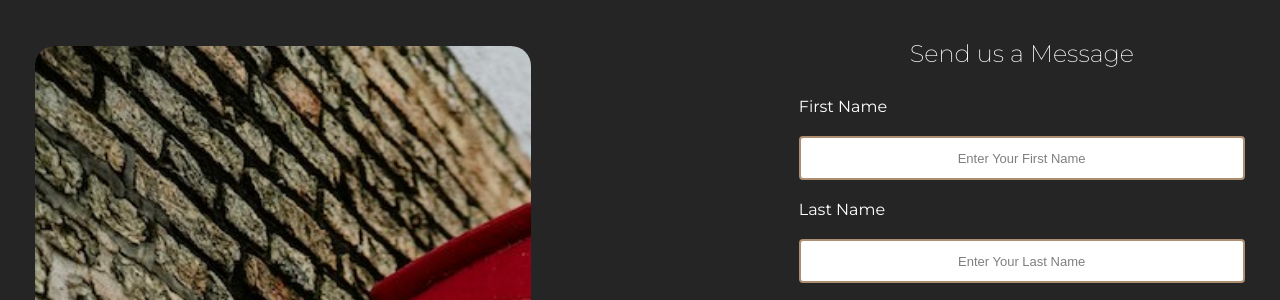
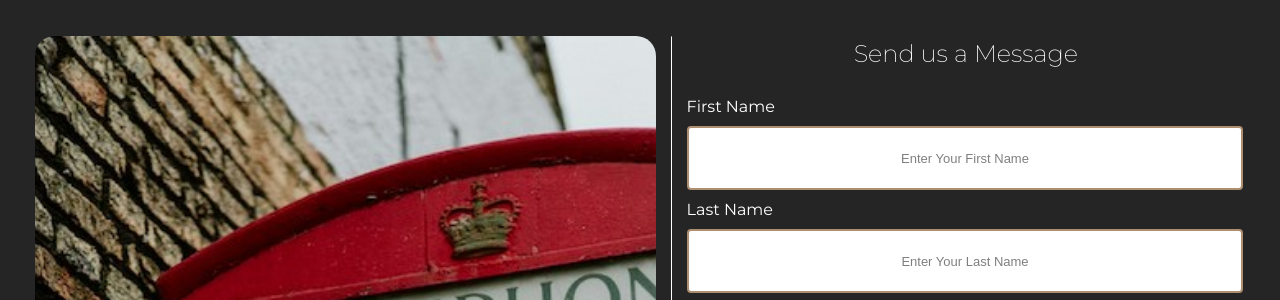
Before and after one commit to RazmikMovsisyan/light_trails, a plain HTML site: page contact.html in a window 1280 px wide. Shown: the part 75-375 px from the top of the page. Drawn offline with Linux system fonts and the light colour scheme.

Commit message:
HTML: Changed Contact Form Elements for a better Look on Laptop and Desktop

```diff
--- a/assets/styles.css
+++ b/assets/styles.css
@@ -28,7 +28,8 @@ section {
     margin: 20px 0 20px 0;
 }
 
-h1, h2,
+h1,
+h2,
 h4,
 p,
 .gallery-title {
@@ -131,7 +132,7 @@ footer p {
 }
 
 .contact-us {
-    display:flex;
+    display: flex;
     flex-direction: row;
     align-items: baseline;
     gap: 2px;
@@ -141,6 +142,7 @@ footer p {
     color: #ad8e70;
     font-size: 0.9rem;
 }
+
 /* Begin of Gallery  */
 
 .gallery-container {
@@ -215,7 +217,9 @@ footer p {
 
 
 
-input, textarea, button {
+input,
+textarea,
+button {
     border: 2px solid #ad8e70;
     width: 99%;
     height: 40px;
@@ -223,14 +227,14 @@ input, textarea, button {
     margin: 20px auto 20px auto;
     outline: none;
 
-  }
+}
 
 ::placeholder {
     color: #000;
     font-size: small;
     text-align: center;
     opacity: 0.5;
-  }
+}
 
 textarea {
     height: 200px;
@@ -242,12 +246,14 @@ button {
     color: #252525;
     padding: 15px;
     background-color: #ad8e70;
-    color: #fff;}
+    color: #fff;
+}
 
 button:hover {
     background-color: #fff;
     color: #ad8e70;
 }
+
 /* End of Contact.html */
 
 /* Begin of Responsive Tablet and Desktop Version */
@@ -279,6 +285,7 @@ button:hover {
     .contact-paragraph {
         background-image: url(../assets/images/contact-form-background-photo-telefon-box.jpg);
         background-size: cover;
+        background-position: top;
         width: 100%;
         height: 700px;
         background-repeat: no-repeat;
@@ -295,9 +302,28 @@ button:hover {
         justify-content: space-evenly;
         margin: 35px;
     }
-    }
 
     .contact-form {
         width: 90%;
     }
+
+    hr.vertical {
+        width: 2px;
+        height: 700px;
+        background-color: #ffffff;
+    }
+
+    hr.vertical {
+        width: 2px;
+        height: 700px;
+        background-color: #ffffff;
+        margin: 0 5px;
+    }
+
+    input,
+    textarea,
+    button {
+        margin: 10px auto;
+        padding: 10px 0;
+    }
 }
--- a/contact.html
+++ b/contact.html
@@ -49,7 +49,7 @@
                 or are ready to book your session, feel free to get in touch with us.
             </p>
         </div>
-        <hr>
+        <hr class="vertical">
         <div class="contact-form">
             <form action="https://formdump.codeinstitute.net" method="POST" aria-labelledby="contactFormTitle">
                 <h2 id="contactFormTitle">Send us a Message</h2>
```
